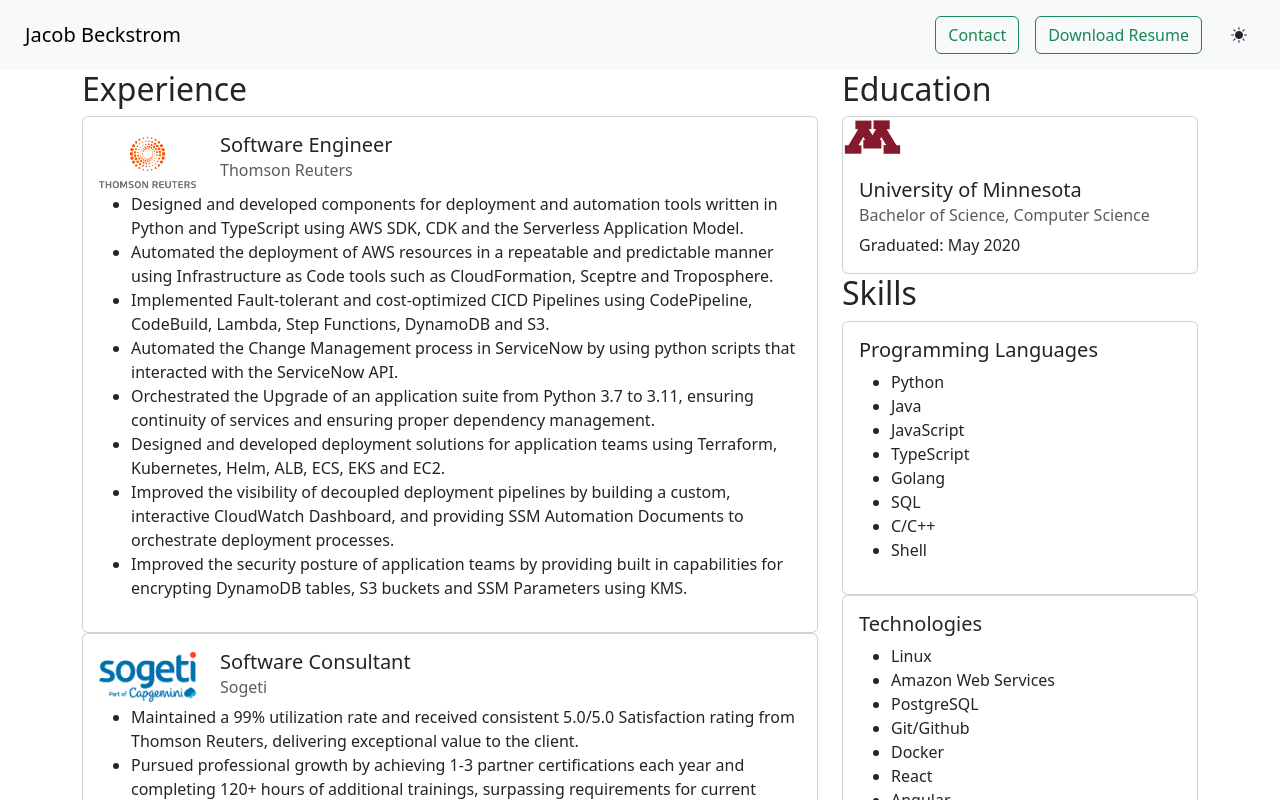
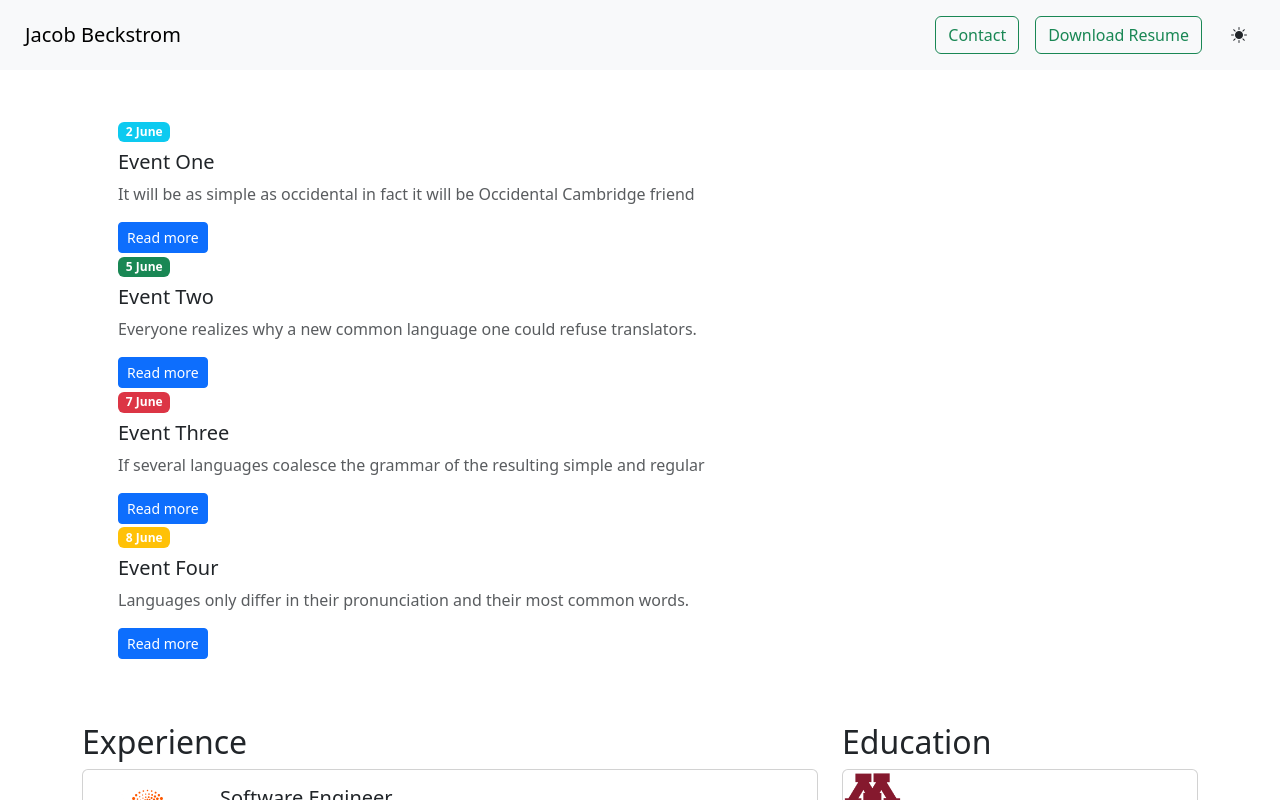
Before and after one commit to jakebeckstrom/portfolio, a React (Create React App) app in the folder portfolio/: page / in a window 1280 px wide. Shown: the top 800 px of the page. Built offline with nearby package versions, Linux system fonts and the light colour scheme.

Commit message:
Setting up develop branch

```diff
--- a/portfolio/src/components/Home.js
+++ b/portfolio/src/components/Home.js
@@ -4,6 +4,7 @@
 import Skill from "./Skill";
 import Education from "./Education";
 import Certification from "./Certification";
+import Timeline from "./Timeline";
 
 export default function Home({ resume }) {
   return (
@@ -12,6 +13,11 @@
         <div></div>
       ) : (
         <div class="container">
+          <div class="row">
+            <div class="col-12">
+            <Timeline />
+            </div>
+          </div>
           <div class="row">
             <div class="col-lg-8">
               <h2>Experience</h2>
--- /dev/null
+++ b/portfolio/src/components/Timeline.js
@@ -0,0 +1,76 @@
+import React from "react";
+
+export default function Timeline() {
+  return (
+    <div class="container-fluid py-5">
+      <div class="row">
+        <div class="col-lg-12">
+          <div class="horizontal-timeline">
+            <ul class="list-inline items">
+              <li class="list-inline-item items-list">
+                <div class="px-4">
+                  <div class="event-date badge bg-info">2 June</div>
+                  <h5 class="pt-2">Event One</h5>
+                  <p class="text-muted">
+                    It will be as simple as occidental in fact it will be
+                    Occidental Cambridge friend
+                  </p>
+                  <div>
+                    <a href="#" class="btn btn-primary btn-sm">
+                      Read more
+                    </a>
+                  </div>
+                </div>
+              </li>
+              <li class="list-inline-item items-list">
+                <div class="px-4">
+                  <div class="event-date badge bg-success">5 June</div>
+                  <h5 class="pt-2">Event Two</h5>
+                  <p class="text-muted">
+                    Everyone realizes why a new common language one could refuse
+                    translators.
+                  </p>
+                  <div>
+                    <a href="#" class="btn btn-primary btn-sm">
+                      Read more
+                    </a>
+                  </div>
+                </div>
+              </li>
+              <li class="list-inline-item items-list">
+                <div class="px-4">
+                  <div class="event-date badge bg-danger">7 June</div>
+                  <h5 class="pt-2">Event Three</h5>
+                  <p class="text-muted">
+                    If several languages coalesce the grammar of the resulting
+                    simple and regular
+                  </p>
+                  <div>
+                    <a href="#" class="btn btn-primary btn-sm">
+                      Read more
+                    </a>
+                  </div>
+                </div>
+              </li>
+              <li class="list-inline-item items-list">
+                <div class="px-4">
+                  <div class="event-date badge bg-warning">8 June</div>
+                  <h5 class="pt-2">Event Four</h5>
+                  <p class="text-muted">
+                    Languages only differ in their pronunciation and their most
+                    common words.
+                  </p>
+                  <div>
+                    <a href="#" class="btn btn-primary btn-sm">
+                      Read more
+                    </a>
+                  </div>
+                </div>
+              </li>
+            </ul>
+          </div>
+        </div>
+      </div>
+    </div>
+  );
+}
```
